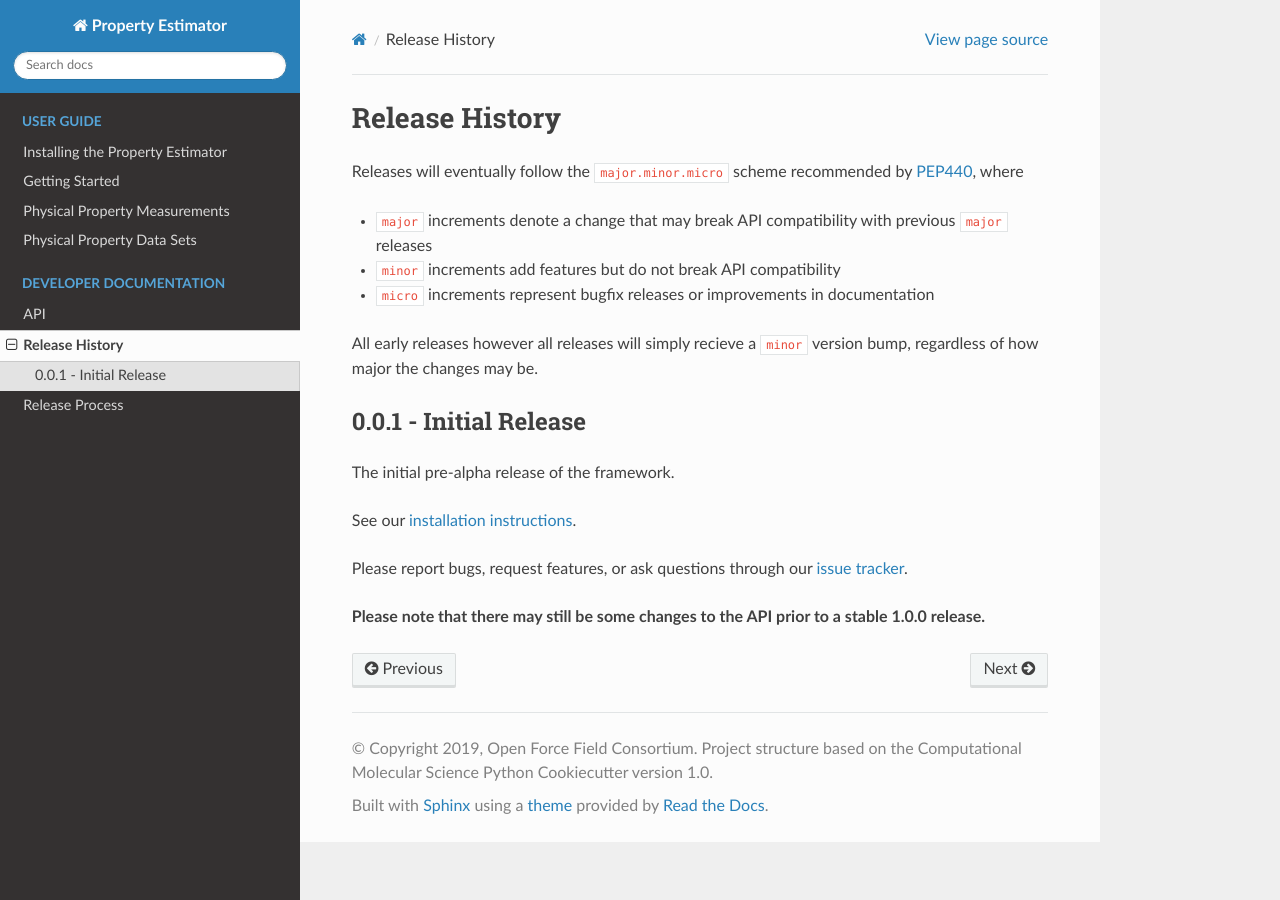
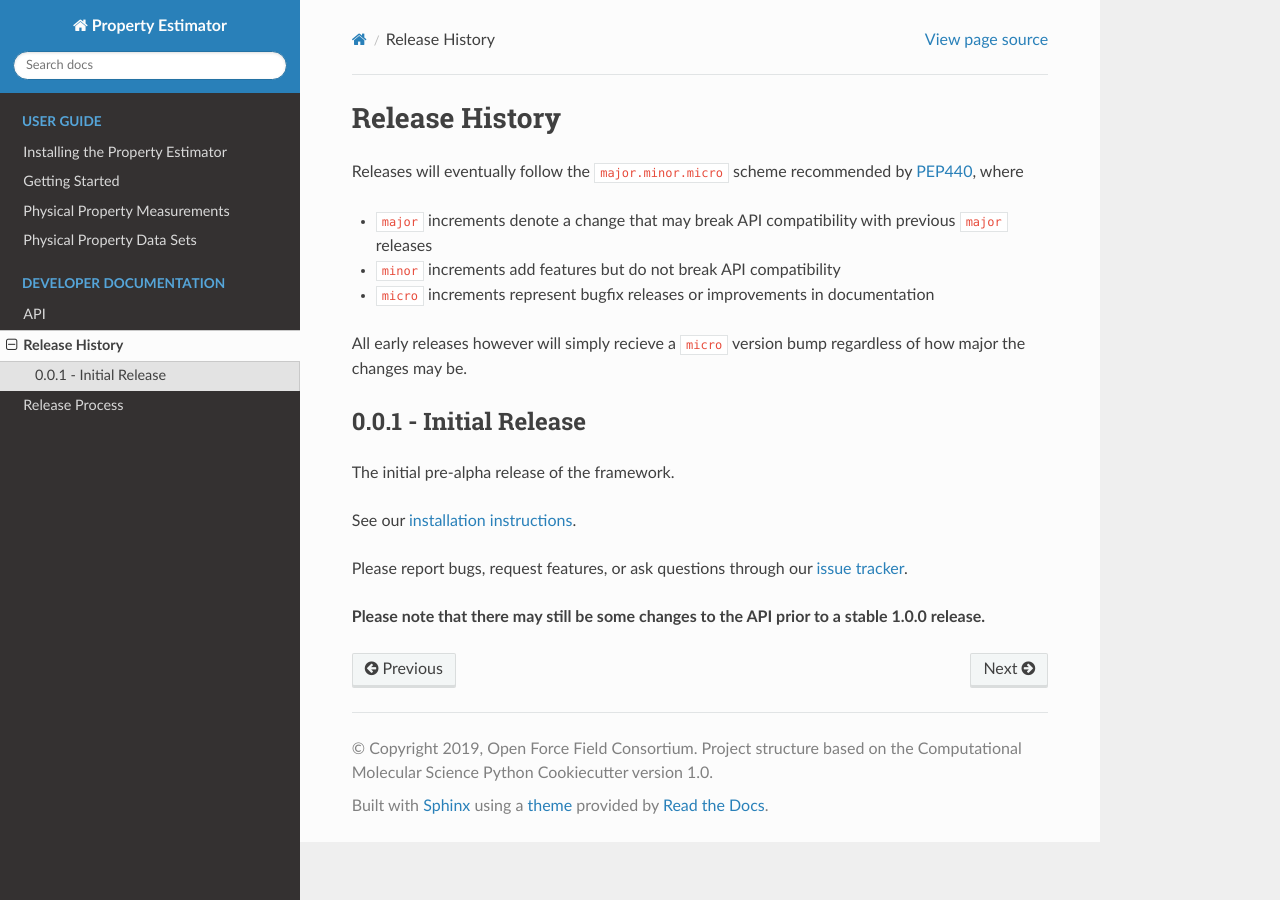
Before and after one commit to openforcefield/openff-evaluator, a Sphinx documentation site: the page built from docs/releasehistory.rst, in a window 1280 px wide. Built offline with Sphinx 7.4.7 and the Read the Docs theme 2.0.0, drawn with Linux system fonts in a browser that asks for light colours.

Commit message:
Fix typos.

```diff
--- a/docs/releasehistory.rst
+++ b/docs/releasehistory.rst
@@ -8,7 +8,7 @@ Releases will eventually follow the ``major.minor.micro`` scheme recommended by
 * ``minor`` increments add features but do not break API compatibility
 * ``micro`` increments represent bugfix releases or improvements in documentation
 
-All early releases however all releases will simply recieve a ``minor`` version bump, regardless of
+All early releases however will simply recieve a ``micro`` version bump regardless of
 how major the changes may be.
 
 0.0.1 - Initial Release
```
